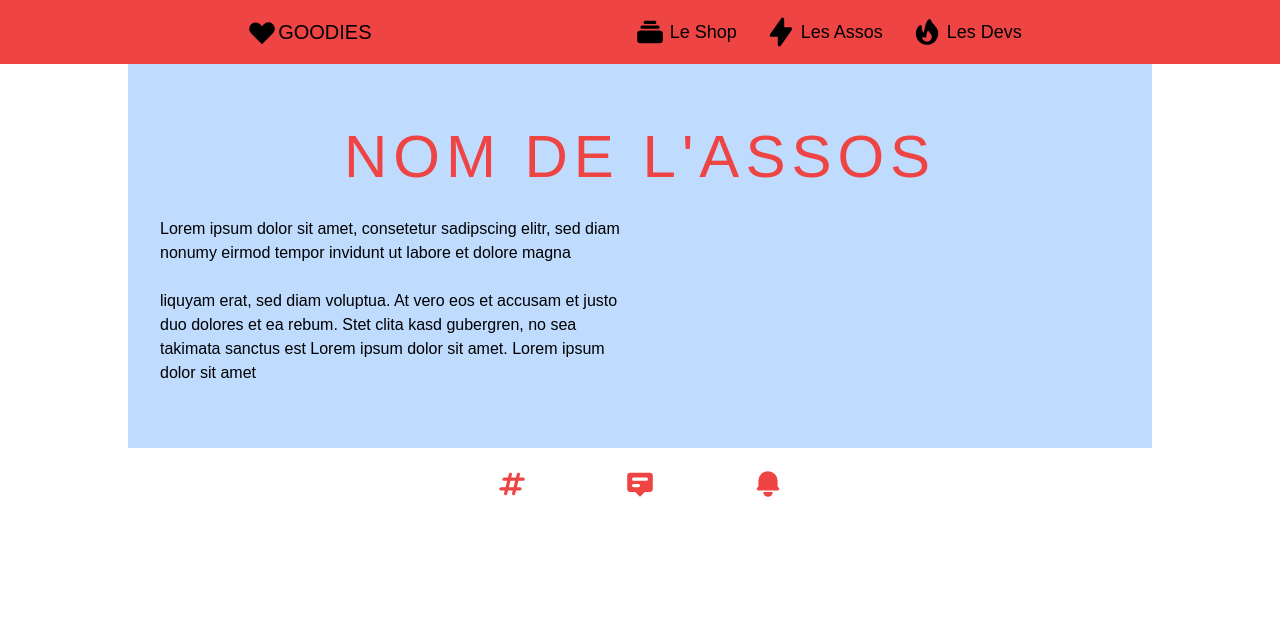
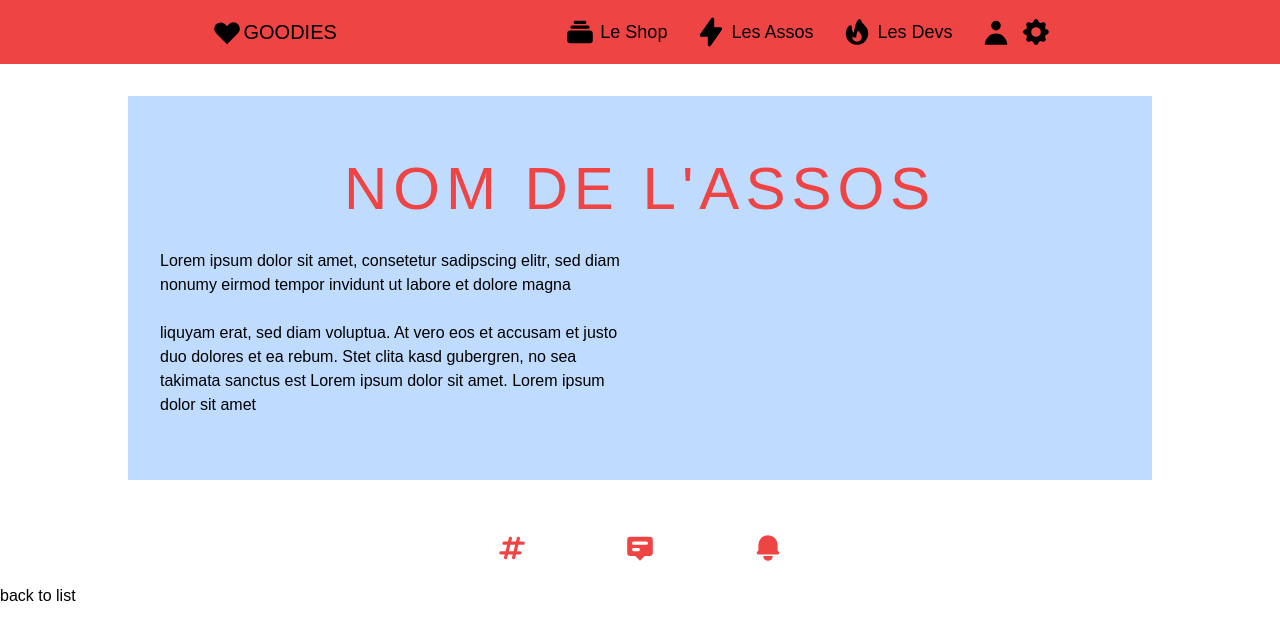
Before and after one commit to lwilhem/vite-devlab-goodies-client, a Vue app: page /assos/name in a window 1280 px wide. Shown: the top 640 px of the page. Built offline with nearby package versions, Linux system fonts and the light colour scheme.

Commit message:
:lipstick:

```diff
--- a/src/App.vue
+++ b/src/App.vue
@@ -1,5 +1,5 @@
 <script setup>
-import { MenuAlt2Icon, CollectionIcon, LightningBoltIcon, FireIcon, HeartIcon } from '@heroicons/vue/solid';
+import { MenuAlt2Icon, CollectionIcon, LightningBoltIcon, FireIcon, HeartIcon, UserIcon, CogIcon } from '@heroicons/vue/solid';
 import { RouterLink, RouterView } from 'vue-router'
 </script>
 
@@ -11,7 +11,7 @@ import { RouterLink, RouterView } from 'vue-router'
           <h1 class="text-xl uppercase">goodies</h1>
         </div>
       </RouterLink>
-      <nav> <!--NavBar Desktop-->
+      <nav class="flex items-center justify-between"> <!--NavBar Desktop-->
         <div class="flex items-center justify-center">
         <RouterLink to="/bigshop">
           <div class="flex my-0 mx-3 items-center justify-center">
@@ -32,6 +32,10 @@ import { RouterLink, RouterView } from 'vue-router'
           </div>
         </RouterLink>
         </div>
+        <div class="flex my-0 mx-3 items-center justify-center">
+            <UserIcon class="w-8 h-8 mx-1"></UserIcon>
+            <CogIcon class="w-8 h-8 mx-1"></CogIcon>
+        </div>
       </nav>
   </header>
   <RouterView></RouterView>
--- a/src/index.css
+++ b/src/index.css
@@ -3,6 +3,7 @@
     padding: 0;
     font-size: 16px;
     font-family: sans-serif;
+    box-sizing: border-box;
 }
 
 @tailwind base;
--- a/src/views/assosListView.vue
+++ b/src/views/assosListView.vue
@@ -1,3 +1,11 @@
+<script setup>
+import { RouterLink } from 'vue-router';
+
+</script>
+
 <template>
 <span>La liste des assos</span>
+<RouterLink to="/assos/name">
+    <span>link</span>
+</RouterLink>
 </template>
--- a/src/views/assosShopView.vue
+++ b/src/views/assosShopView.vue
@@ -1,10 +1,11 @@
 <script setup>
 import { HashtagIcon, AnnotationIcon, BellIcon } from '@heroicons/vue/solid'
+import { RouterLink } from 'vue-router';
 </script>
 
 <template>
     <section class="aspect-video flex flex-col items-center justify-center"> <!-- SHOP WRAPPER -->
-        <div class="w-4/5 h-96 bg-blue-200 flex flex-col justify-evenly items-start p-8"> <!-- ASSOS PRESENTATIONS WRAPPER -->
+        <div class="w-4/5 h-96 bg-blue-200 flex flex-col justify-evenly items-start p-8 my-8"> <!-- ASSOS PRESENTATIONS WRAPPER -->
             <h2 class="w-full text-center text-6xl uppercase tracking-widest text-red-500">Nom de L'assos</h2>
             <div class="w-2/4"> <!-- PRESENTATION TEXT WRAPPER - ALL THE CONTENT IS GOING TO BE DINAMICALLY GENERATED THROUGH API CALLS-->
                 <p class="text-xm">
@@ -29,4 +30,7 @@ import { HashtagIcon, AnnotationIcon, BellIcon } from '@heroicons/vue/solid'
             </a>
         </div>
     </section>
+    <RouterLink to="/assos">
+        <span>back to list</span>
+    </RouterLink>
 </template>
```
Also changed, not shown: src/components/navBar.vue (deleted).
